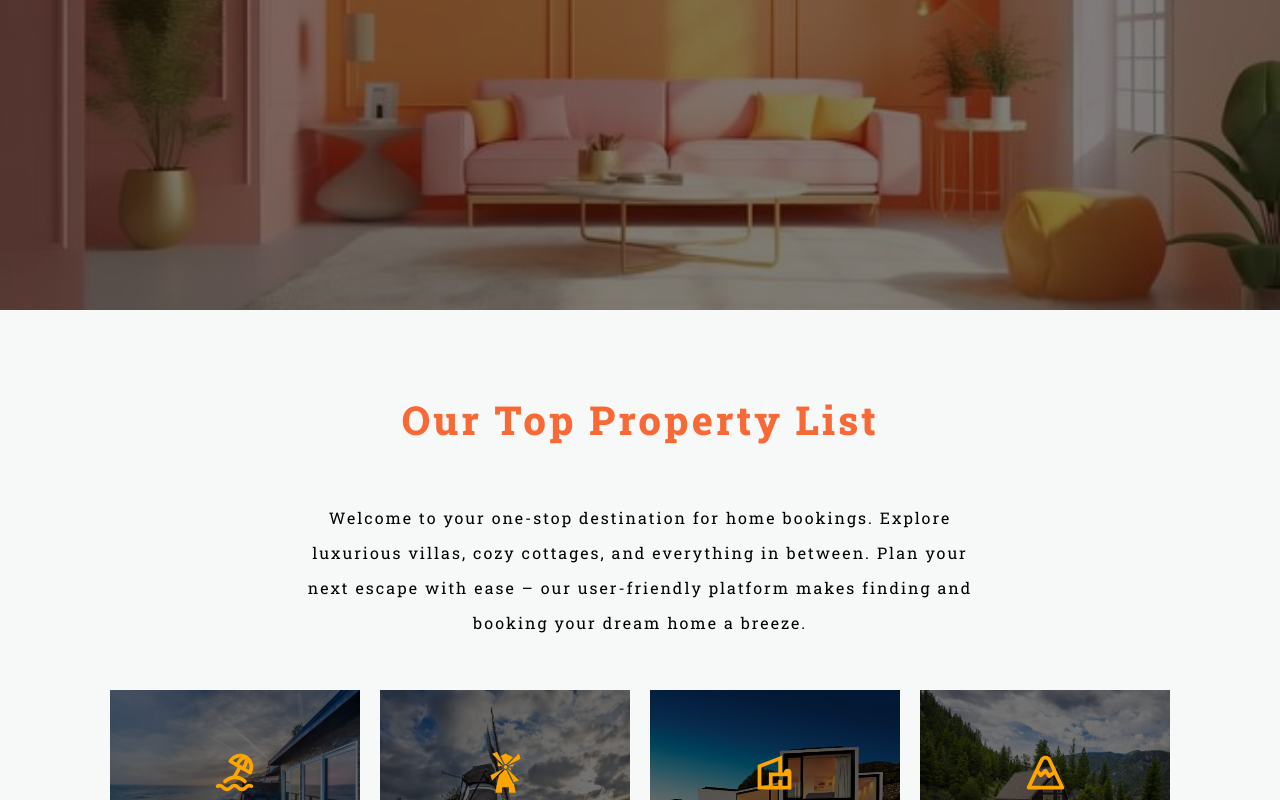
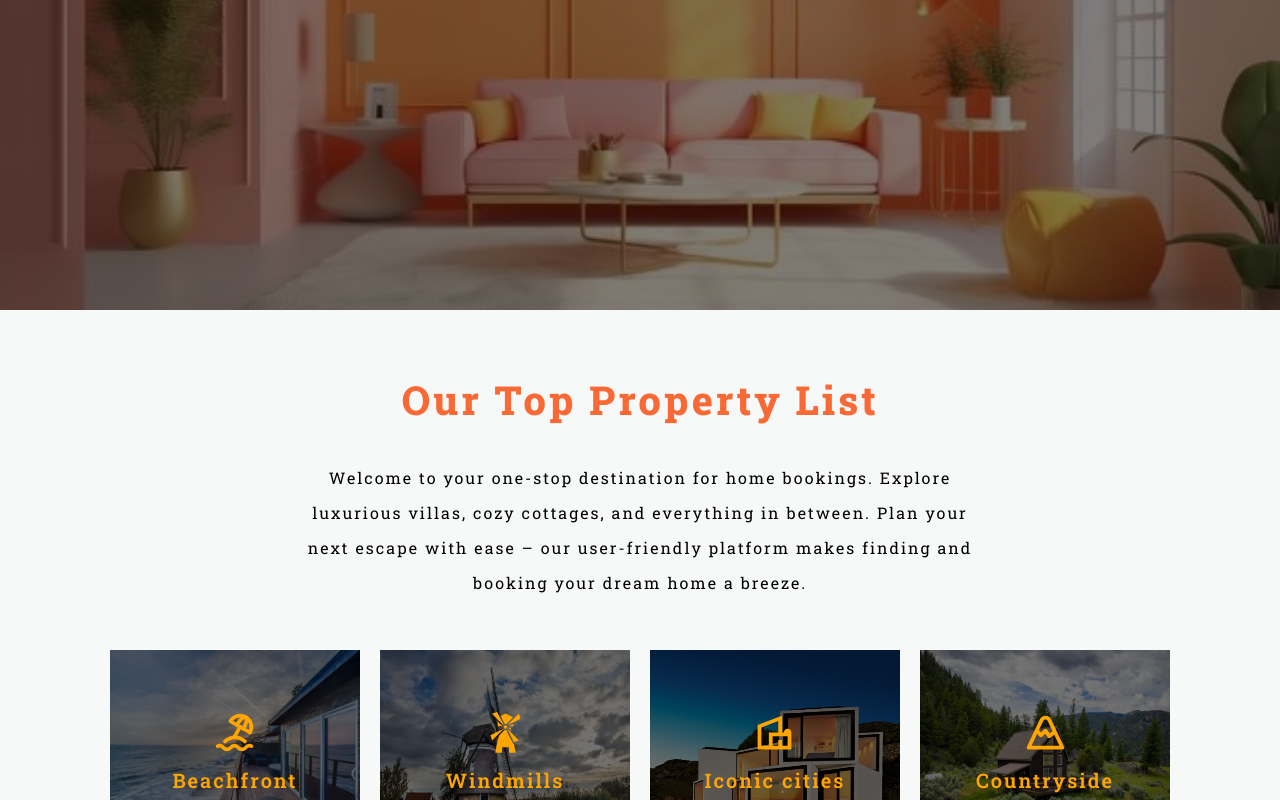
Before and after one commit to Hashara-Pilapitiya/BookMyLodge, a React (Create React App) app in the folder client/: page / in a window 1280 px wide. Shown: the part 454-1254 px from the top of the page. Built offline with nearby package versions, Linux system fonts and the light colour scheme; no server answers.

Commit message:
Edit Categories component and Add Contact page

```diff
--- a/client/src/components/Categories.jsx
+++ b/client/src/components/Categories.jsx
@@ -5,7 +5,7 @@ import { Link } from "react-router-dom";
 const Categories = () => {
   return (
     <div className="categories">
-      <h1 style={{letterSpacing: "3px" , marginTop: "-120px" , marginBottom: "-100px" , color: "rgb(248, 105, 53)"}}>Our Top Property List</h1>
+      <h1 style={{letterSpacing: "3px" , marginTop: "-140px" , marginBottom: "-120px" , color: "rgb(248, 105, 53)"}}>Our Top Property List</h1>
       <p style={{letterSpacing: "2px" , lineHeight: "35px" , fontSize: "16px"}}>
       Welcome to your one-stop destination for home bookings. Explore luxurious villas, cozy cottages, and everything in between. Plan your next escape with ease – our user-friendly platform makes finding and booking your dream home a breeze.
       </p>
```
Also changed, not shown: client/src/pages/Contact.jsx (added), client/src/styles/Contact.css (added).
